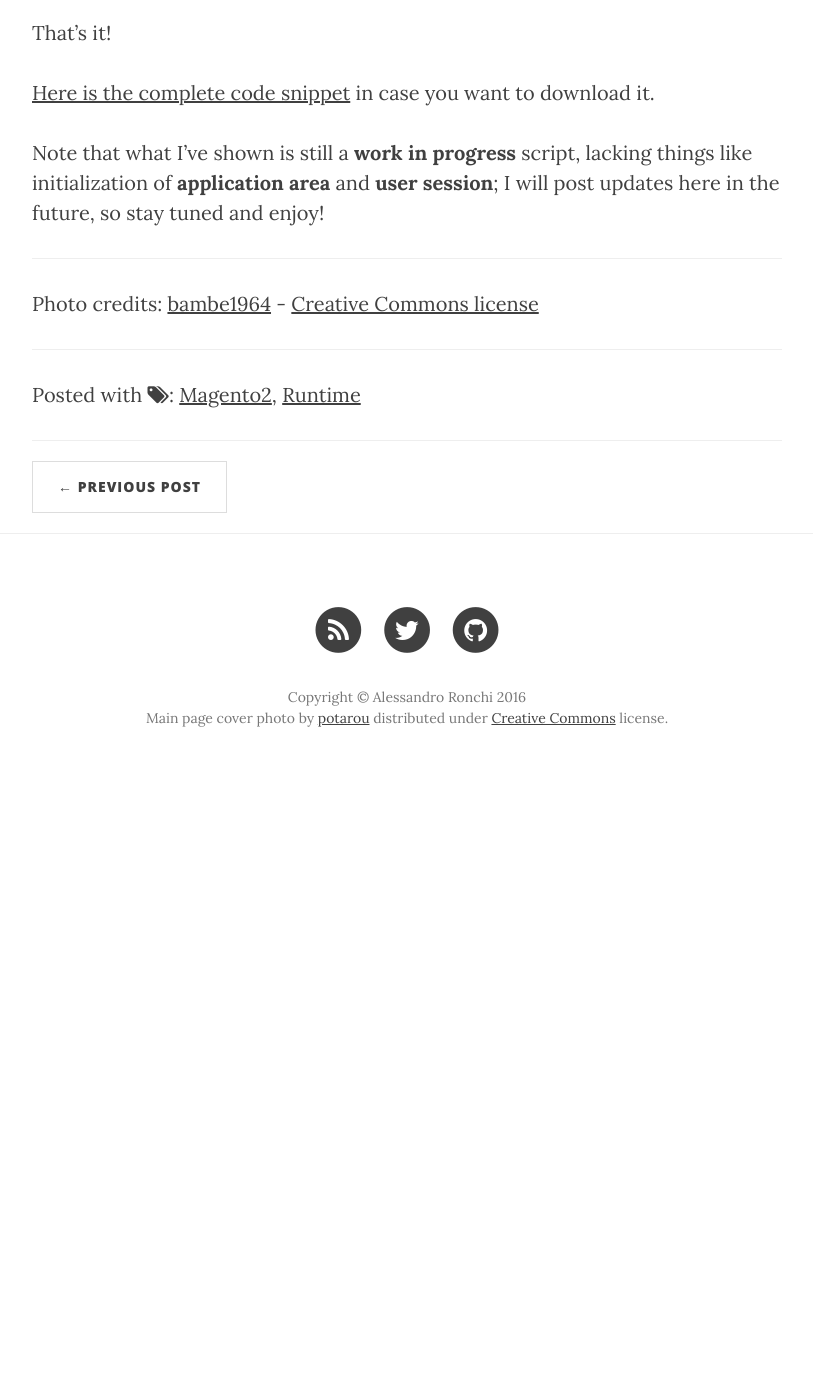
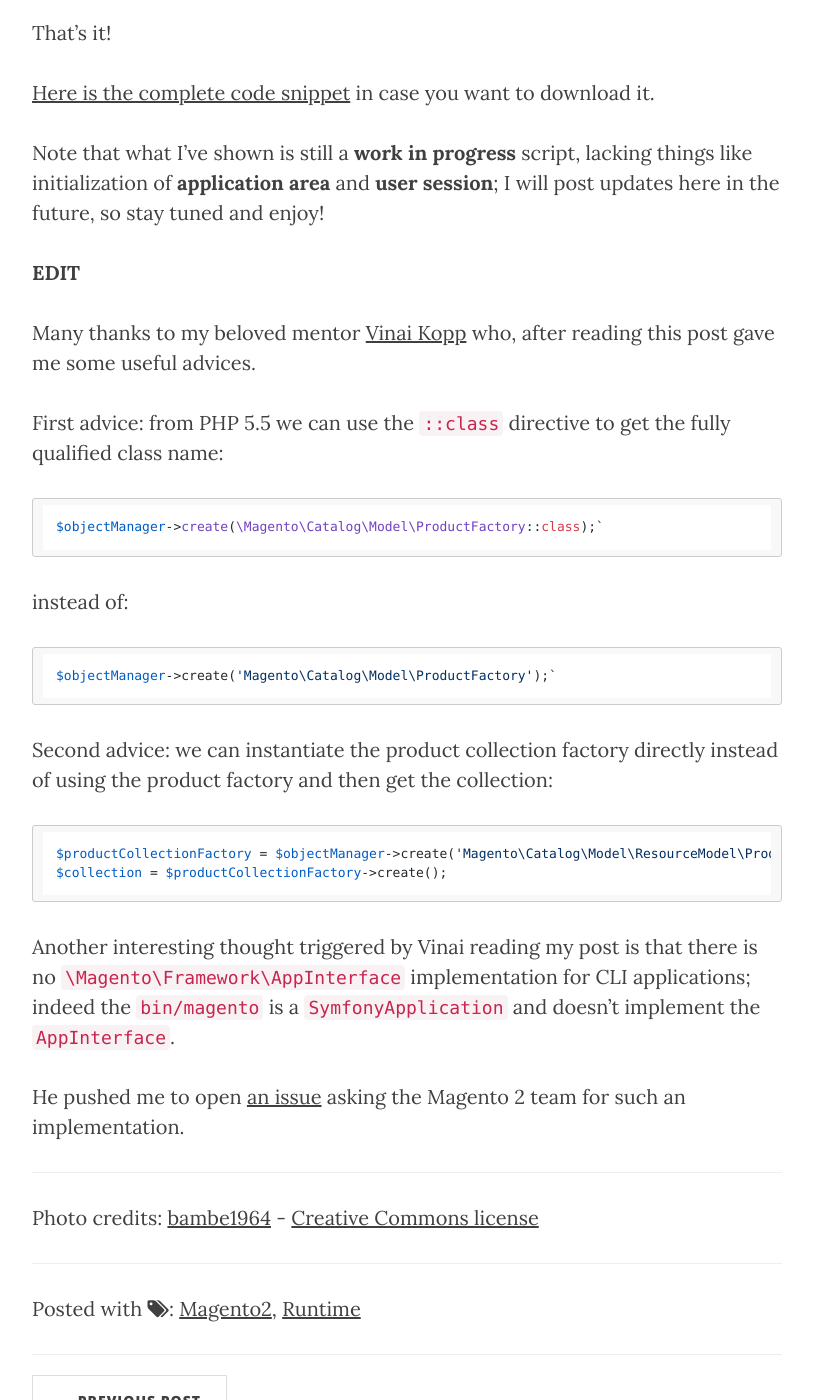
Before and after one commit to aleron75/aleron75.github.io, a Jekyll site: the page built from _posts/2016-06-10-let-s-poke-with-magento-2-runtime.md, in a window 1280 px wide and 1400 px high, scrolled down 2412 px. Shown: the whole window, without its empty margins (233-1046 px from the left). Built offline with Jekyll 4.4.1, drawn with Linux system fonts in a browser that asks for light colours; nearby versions of some CDN libraries; comment, search, counter and statistics services are not loaded; before the commit the page ends 3206 px from its top, so only the background shows below that.

Commit message:
Update magento runtime post with Vinai's comments

```diff
--- a/_posts/2016-06-10-let-s-poke-with-magento-2-runtime.md
+++ b/_posts/2016-06-10-let-s-poke-with-magento-2-runtime.md
@@ -65,5 +65,27 @@ That's it!
 
 Note that what I've shown is still a **work in progress** script, lacking things like initialization of **application area** and **user session**; I will post updates here in the future, so stay tuned and enjoy!
 
+**EDIT**
+
+Many thanks to my beloved mentor [Vinai Kopp](https://twitter.com/vinaikopp) who, after reading this post gave me some useful advices.
+
+First advice: from PHP 5.5 we can use the `::class` directive to get the fully qualified class name:
+
+    $objectManager->create(\Magento\Catalog\Model\ProductFactory::class);`
+
+instead of:
+
+    $objectManager->create('Magento\Catalog\Model\ProductFactory');`
+
+Second advice: we can instantiate the product collection factory directly instead of
+using the product factory and then get the collection:
+
+    $productCollectionFactory = $objectManager->create('Magento\Catalog\Model\ResourceModel\Product\CollectionFactory');
+    $collection = $productCollectionFactory->create();
+
+Another interesting thought triggered by Vinai reading my post is that there is no `\Magento\Framework\AppInterface` implementation for CLI applications; indeed the `bin/magento` is a `SymfonyApplication` and doesn't implement the `AppInterface`.
+
+He pushed me to open [an issue](https://github.com/magento/magento2/issues/5001) asking the Magento 2 team for such an implementation.
+
 ---
 Photo credits: [bambe1964](https://www.flickr.com/photos/bambe1964/) - [Creative Commons license](https://creativecommons.org/licenses/by-nc-nd/2.0/)
```
Also changed, not shown: 1 other file.
